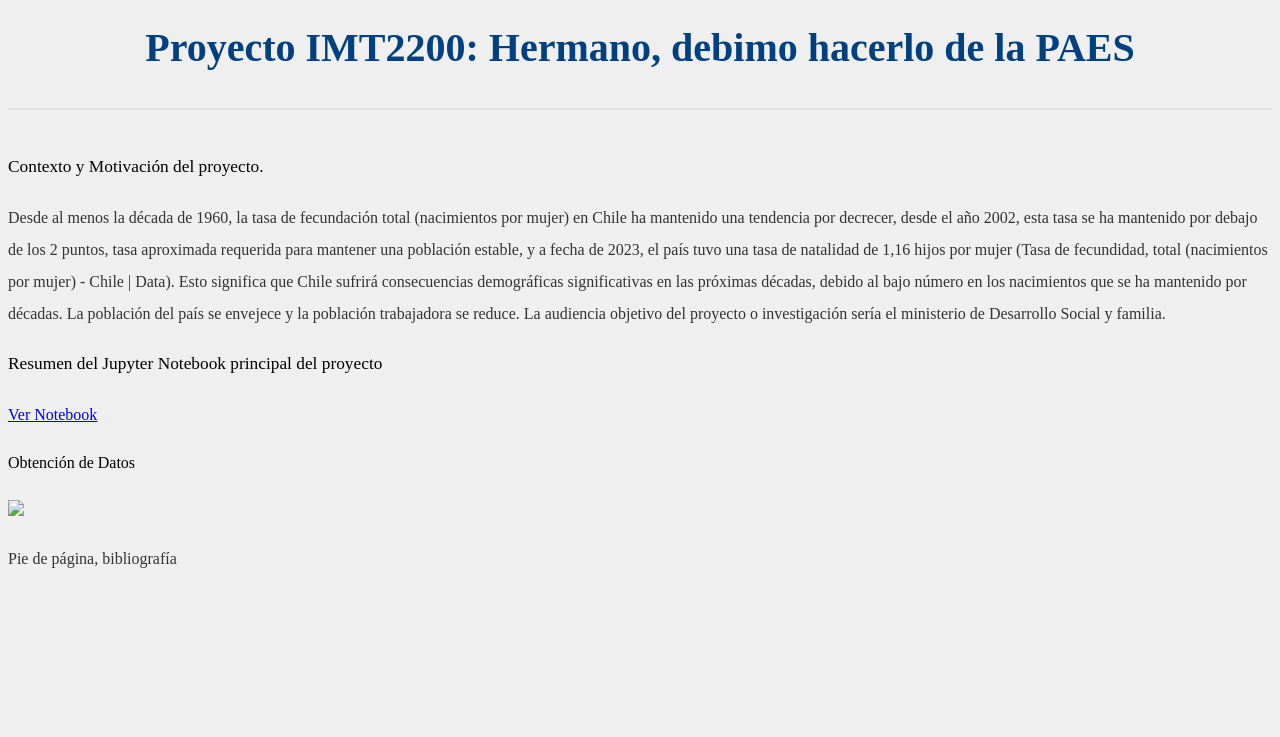
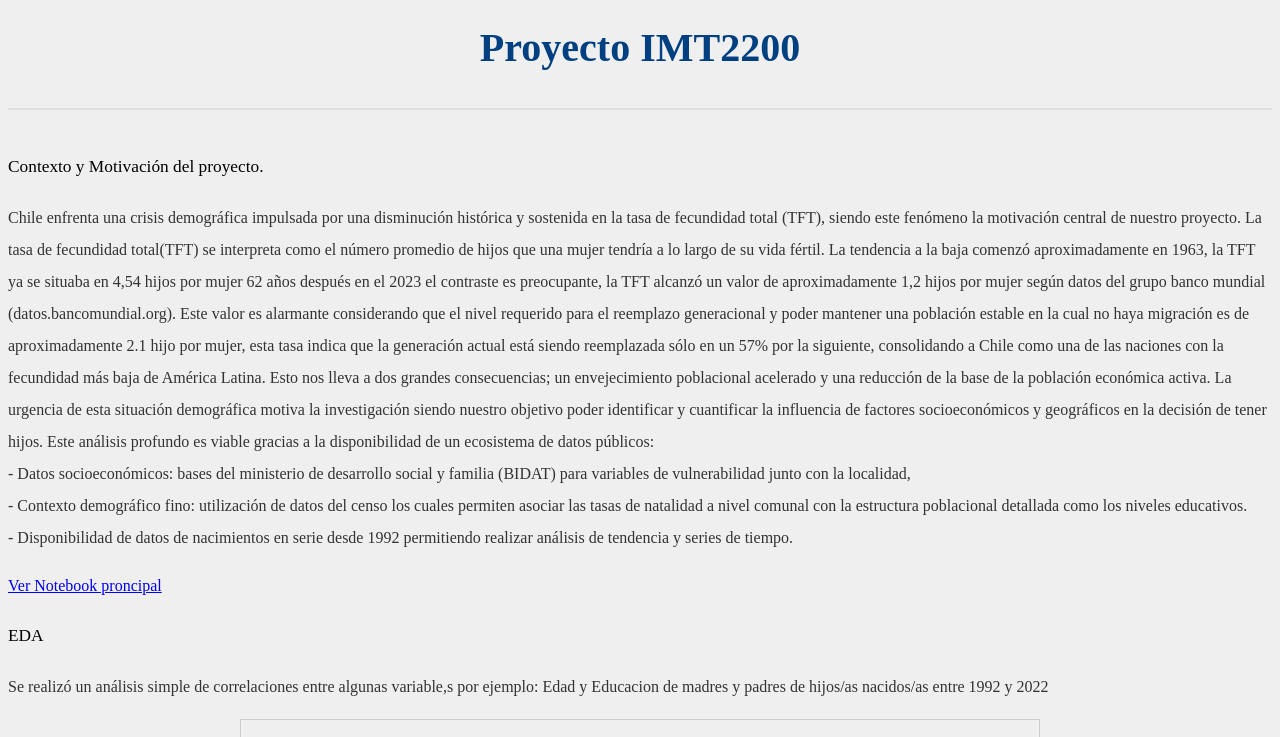
Before and after one commit to Uzbekistan30171739/Trabajo-grupo-cs-de-datos, a plain HTML site: page web/index.html in a window 1280 px wide. Shown: the top 737 px of the page. Drawn offline with Linux system fonts and the light colour scheme.

Commit message:
update page

```diff
--- a/web/index.html
+++ b/web/index.html
@@ -4,43 +4,87 @@
     <meta charset="UTF-8">
     <link rel="stylesheet" href="styles.css">
     <title>Presentación Proyecto - IMT2200</title>
+
+    <style>
+        /* Estilos del Recuadro Contenedor */
+        .content_box {
+            width: 60%;
+            max-width: 1200px; /* Buena práctica para pantallas gigantes */
+            margin: 0 auto;
+            padding: 20px;
+            border: 1px solid #ccc;
+        }
+
+        /* 🔑 ESTA ES LA REGLA QUE ARREGLA LA IMAGEN */
+        .content_box img {
+            max-width: 100%;
+            height: auto; /* Mantiene la proporción para que no se vea estirada */
+            display: block; /* Ayuda a eliminar espacios extra */
+        }
+    </style>
 </head>
 
 <body>
     <div class="container">
         <header>
-            <header_1>Proyecto IMT2200: Hermano, debimo hacerlo de la PAES</header_1>
+            <header_1>Proyecto IMT2200</header_1>
         </header>
 
         <div class="subtitle_1">
             <p>Contexto y Motivación del proyecto.</p>
         </div>
         <p>
-            Desde al menos la década de 1960, la tasa de fecundación total (nacimientos por mujer) en Chile ha
-            mantenido una tendencia por decrecer, desde el año 2002, esta tasa se ha mantenido por debajo de los
-            2 puntos, tasa aproximada requerida para mantener una población estable, y a fecha de 2023, el país
-            tuvo una tasa de natalidad de 1,16 hijos por mujer (Tasa de fecundidad, total (nacimientos por
-            mujer) - Chile | Data). Esto significa que Chile sufrirá consecuencias demográficas significativas
-            en las próximas décadas, debido al bajo número en los nacimientos que se ha mantenido por décadas.
-            La población del país se envejece y la población trabajadora se reduce. La audiencia objetivo del
-            proyecto o investigación sería el ministerio de Desarrollo Social y familia.
+            Chile enfrenta una crisis demográfica impulsada por una disminución histórica y sostenida en la tasa de
+            fecundidad total (TFT), siendo este fenómeno la motivación central de nuestro proyecto. La tasa de
+            fecundidad total(TFT) se interpreta como el número promedio de hijos que una mujer tendría a lo largo de su
+            vida fértil. La tendencia a la baja comenzó aproximadamente en 1963, la TFT ya se situaba en 4,54 hijos por
+            mujer 62 años después en el 2023 el contraste es preocupante, la TFT alcanzó un valor de aproximadamente 1,2
+            hijos por mujer según datos del grupo banco mundial (datos.bancomundial.org). Este valor es alarmante
+            considerando que el nivel requerido para el reemplazo generacional y poder mantener una población estable en
+            la cual no haya migración es de aproximadamente 2.1 hijo por mujer, esta tasa indica que la generación
+            actual está siendo reemplazada sólo en un 57% por la siguiente, consolidando a Chile como una de las
+            naciones con la fecundidad más baja de América Latina. Esto nos lleva a dos grandes consecuencias; un
+            envejecimiento poblacional acelerado y una reducción de la base de la población económica activa. La
+            urgencia de esta situación demográfica motiva la investigación siendo nuestro objetivo poder identificar y
+            cuantificar la influencia de factores socioeconómicos y geográficos en la decisión de tener hijos. Este
+            análisis profundo es viable gracias a la disponibilidad de un ecosistema de datos públicos:
+            <br>- Datos socioeconómicos: bases del ministerio de desarrollo social y familia (BIDAT) para variables de vulnerabilidad junto con la localidad,
+            <br>- Contexto demográfico fino: utilización de datos del censo los cuales permiten asociar las tasas de natalidad a nivel comunal con la estructura poblacional detallada como los niveles educativos.
+            <br>- Disponibilidad de datos de nacimientos en serie desde 1992 permitiendo realizar análisis de tendencia y series de tiempo.
         </p>
 
+        <a href="https://github.com/Uzbekistan30171739/Proyecto_cs_de_datos/blob/main/notebooks/analisis_final.ipynb" target="_blank">Ver Notebook proncipal</a>
+
         <div class="subtitle_1">
-            <p>Resumen del Jupyter Notebook principal del proyecto</p>
+            <p>EDA</p>
         </div>
-        <a href="https://github.com/Uzbekistan30171739/Proyecto_cs_de_datos/blob/main/notebooks/analisis_final.ipynb" target="_blank">Ver Notebook</a>
-
-        <div class="subtitle_2">
-            <p>Obtención de Datos</p>
+        <p>Se realizó un análisis simple de correlaciones entre algunas variable,s por ejemplo: Edad y Educacion de
+            madres y padres de hijos/as nacidos/as entre 1992 y 2022</p>
+        <div class="content_box">
+            <img src="../graficos/Correlaciones edad-educacion.png">
+        </div>
+        <p>Edad de los padres</p>
+        <div class="content_box">
+            <img src="../graficos/concentracion de edades.png">
+        </div>
+        <p>Tendencia de nacimientos en el tiempo</p>
+        <div class="content_box">
+            <img src="../graficos/Nacimientos en el tiempo.png">
         </div>
 
-        <img src="../figures/algo.jpg">
+        <div class="subtitle_1">
+            <p>Proyección de población</p>
+        </div>
+        <p>Para el siguiente grafico se simpificó el proceso: La totalidad de los nacimientos se redujeron a una sola
+            dependencia x_y <br>x: año <br>y: total de nacidos<br>
+            El set de entrenamiento es la totalidad del set hasta el 2017 y el de prueba desde el 2017 hasta el 2022</p>
+        <div class="content_box">
+            <img src="../graficos/Regresion polinomial.png">
+        </div>
 
         <div>
-            <p>Pie de página, bibliografía</p>
+            <a href="https://github.com/Uzbekistan30171739/Proyecto_cs_de_datos" target="_blank">Ver Proyecto completo</a>
         </div>
-
     </div>
 </body>
 </html>
--- a/web/styles.css
+++ b/web/styles.css
@@ -22,6 +22,18 @@ body {
     line-height: 2;
 }
 
+.content_box {
+  /* The element will occupy 75% of the screen's width */
+  width: 75%;
+  margin: 0 auto;
+  border: 1px solid #ccc;
+  padding: 20px;
+}
+
+.content_box img {
+    max-width: 100%;
+    height: auto;
+}
 
 header {
     text-align: center;
```
